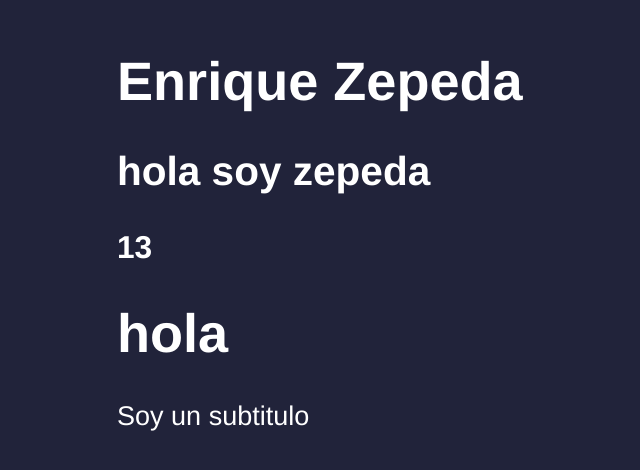
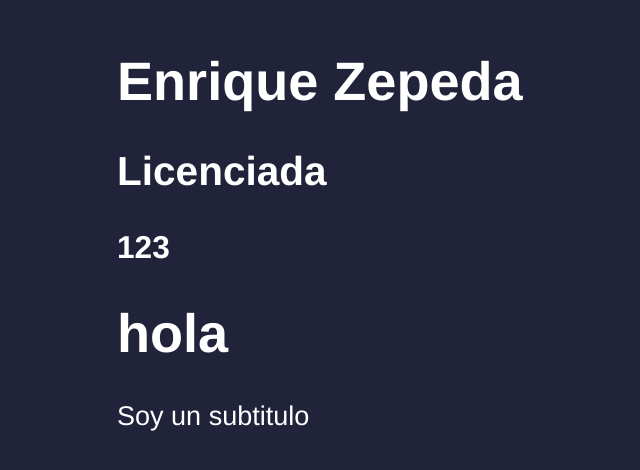
Before and after one commit to Enrique-Zepeda/React-De-cero-a-experto-Hooks-y-MERN, a React (Vite) app in the folder React/03-counter-app-vite/: page / in a window 1280 px wide. Shown: the part 134-604 px from the top of the page, without its empty margins (31-671 px from the left). Built offline with nearby package versions, Linux system fonts and the light colour scheme.

Commit message:
PropTypes

```diff
--- a/React/03-counter-app-vite/package.json
+++ b/React/03-counter-app-vite/package.json
@@ -10,6 +10,7 @@
     "preview": "vite preview"
   },
   "dependencies": {
+    "prop-types": "^15.8.1",
     "react": "^18.2.0",
     "react-dom": "^18.2.0"
   },
--- a/React/03-counter-app-vite/src/HelloWorldApp.jsx
+++ b/React/03-counter-app-vite/src/HelloWorldApp.jsx
@@ -1,15 +1,20 @@
 import { FirstApp } from "./FirstApp";
+import PropTypes from "prop-types";
 
-function HelloWorldApp({ title = "Hola soy kike", subTitle }) {
-  console.log(title);
+function HelloWorldApp({ title, subTitle }) {
   return (
     <>
       <h1>Enrique Zepeda</h1>
       <h2>{title}</h2>
-      <h3>{subTitle + 1}</h3>
+      <h3>{subTitle}</h3>
       <FirstApp />
     </>
   );
 }
 
+HelloWorldApp.propTypes = {
+  title: PropTypes.string.isRequired,
+  subTitle: PropTypes.number.isRequired,
+};
+
 export default HelloWorldApp;
--- a/React/03-counter-app-vite/src/main.jsx
+++ b/React/03-counter-app-vite/src/main.jsx
@@ -4,6 +4,6 @@ import HelloWorldApp from "./HelloWorldApp";
 import "./index.css";
 ReactDOM.createRoot(document.getElementById("root")).render(
   <React.StrictMode>
-    <HelloWorldApp title="hola soy zepeda" subTitle={12} />
+    <HelloWorldApp title="Licenciada" subTitle={123} />
   </React.StrictMode>
 );
```
